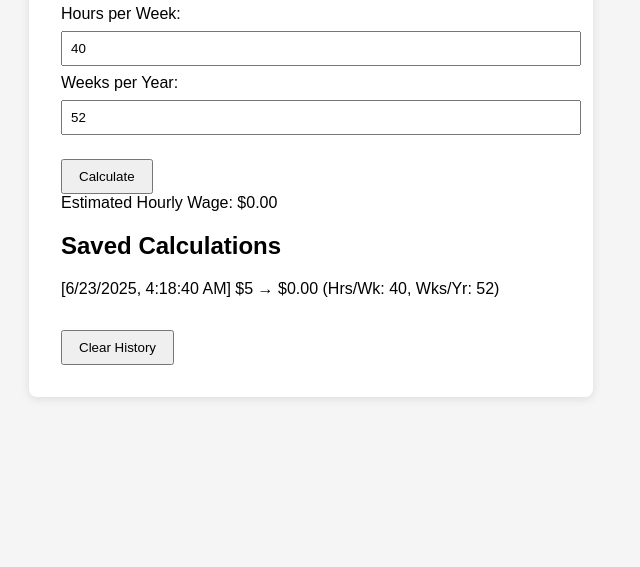
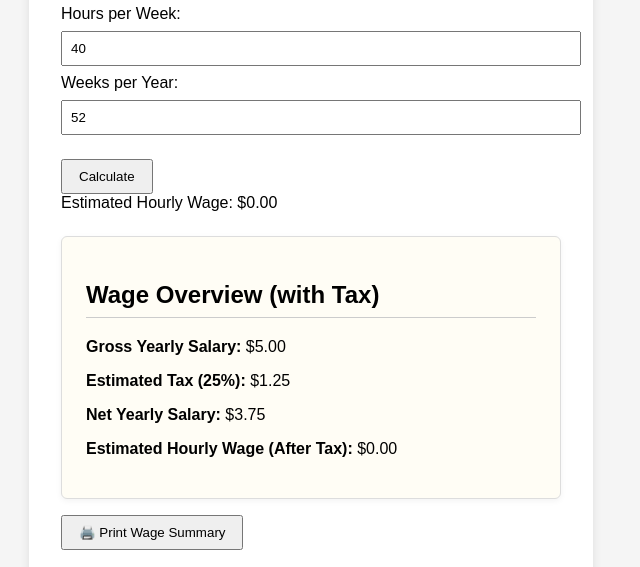
Before and after one commit to Yagnik-J-Donda/per-hour-wage-calculator, a plain HTML site: page index.html in a window 1280 px wide. Both pictures are taken after typing "5" into the empty fields and a click on the button "Calculate". Shown: the part 216-783 px from the top of the page, without its empty margins (329-969 px from the left). Drawn offline with Linux system fonts and the light colour scheme.

Commit message:
Added Papper overview as well as pdf download option for the the overview of the wage including taxes as well

```diff
--- a/index.html
+++ b/index.html
@@ -15,6 +15,16 @@
 
     <div id="result"></div>
 
+    <div id="summaryPaper" class="paper-view" style="display: none;">
+        <h2>Wage Overview (with Tax)</h2>
+        <p><strong>Gross Yearly Salary:</strong> $<span id="grossSalary"></span></p>
+        <p><strong>Estimated Tax (25%):</strong> $<span id="estimatedTax"></span></p>
+        <p><strong>Net Yearly Salary:</strong> $<span id="netSalary"></span></p>
+        <p><strong>Estimated Hourly Wage (After Tax):</strong> $<span id="netHourly"></span></p>
+    </div>
+
+    <button onclick="window.print()">🖨️ Print Wage Summary</button>
+
     <h2>Saved Calculations</h2>
     <ul id="historyList"></ul>
     <button onclick="clearHistory()">Clear History</button>
--- a/script.js
+++ b/script.js
@@ -8,7 +8,20 @@ function calculateWage() {
     return;
   }
 
-  const hourlyWage = salary / (hours * weeks);
+    const hourlyWage = salary / (hours * weeks);
+    const taxRate = 0.25; // 25% tax estimate
+    const estimatedTax = salary * taxRate;
+    const netSalary = salary - estimatedTax;
+    const netHourly = netSalary / (hours * weeks);
+
+    // Update result section
+    document.getElementById('grossSalary').textContent = salary.toFixed(2);
+    document.getElementById('estimatedTax').textContent = estimatedTax.toFixed(2);
+    document.getElementById('netSalary').textContent = netSalary.toFixed(2);
+    document.getElementById('netHourly').textContent = netHourly.toFixed(2);
+
+    document.getElementById('summaryPaper').style.display = 'block';
+
   const result = `Estimated Hourly Wage: $${hourlyWage.toFixed(2)}`;
   document.getElementById('result').textContent = result;
 
--- a/style.css
+++ b/style.css
@@ -24,3 +24,16 @@ ul {
   list-style: none;
   padding-left: 0;
 }
+
+.paper-view {
+  background: #fffdf5;
+  padding: 1.5rem;
+  margin-top: 1.5rem;
+  border: 1px solid #ddd;
+  border-radius: 6px;
+  box-shadow: 0 2px 6px rgba(0,0,0,0.05);
+}
+.paper-view h2 {
+  border-bottom: 1px solid #ccc;
+  padding-bottom: 0.5rem;
+}
```
